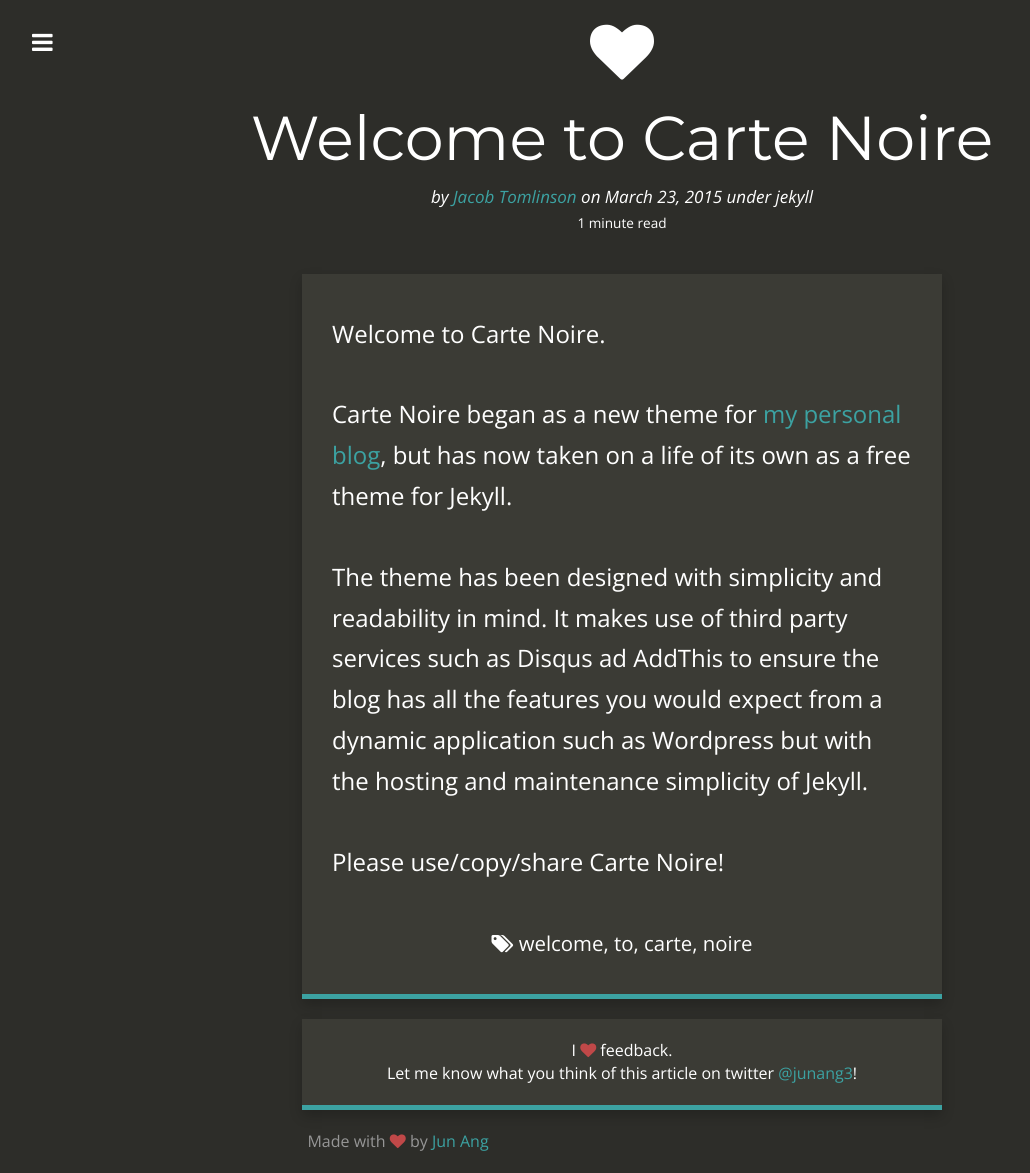
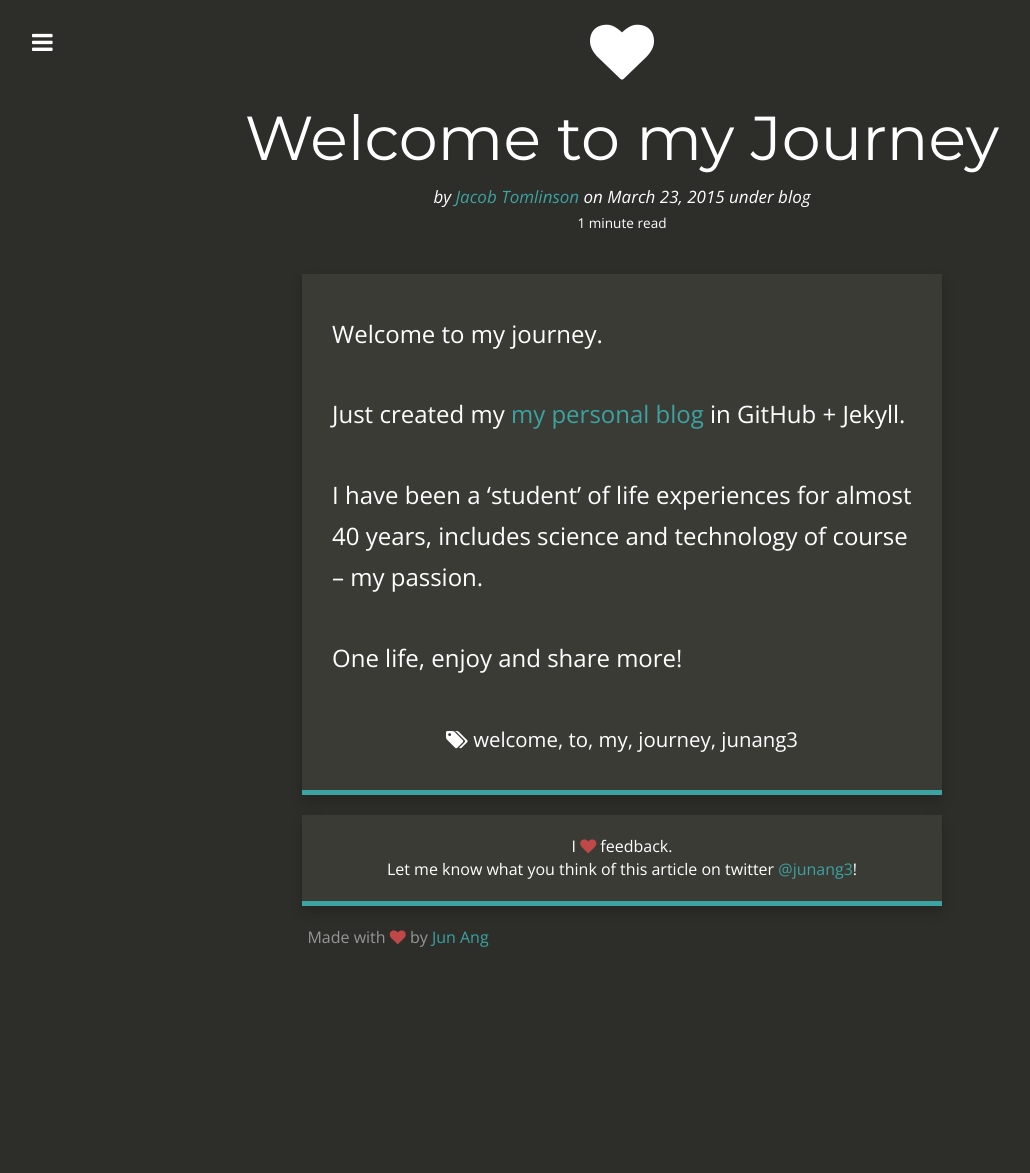
Before and after one commit to junang3/junang3.github.io, a Jekyll site: the page built from _posts/2015-03-23-welcome-to-carte-noir.md, in a window 1280 px wide. Shown: the whole page, without its empty margins (18-1048 px from the left). Built offline with Jekyll 4.4.1, drawn with Linux system fonts in a browser that asks for light colours; nearby versions of some CDN libraries; after the commit the page ends 969 px from its top, so only the background shows below that.

Commit message:
Update 2015-03-23-welcome-to-carte-noir.md

```diff
--- a/_posts/2015-03-23-welcome-to-carte-noir.md
+++ b/_posts/2015-03-23-welcome-to-carte-noir.md
@@ -1,28 +1,27 @@
 ---
 layout:     post
-title:      Welcome to Carte Noire
+title:      Welcome to my Journey
 date:       2015-03-23 15:31:19
 author:     Jacob Tomlinson
-summary:    Carte Noire is a dark blog theme for Jekyll focusing on a clear reading experience.
-categories: jekyll
+summary:    One life, enjoy the experience.
+categories: blog
 thumbnail:  heart
 tags:
  - welcome
  - to
- - carte
- - noire
+ - my
+ - journey
+ - junang3
 ---
 
-Welcome to Carte Noire.
+Welcome to my journey.
 
-Carte Noire began as a new theme for [my personal blog][1], but has now taken
-on a life of its own as a free theme for Jekyll.
+Just created my [my personal blog][1] in GitHub + Jekyll.
 
-The theme has been designed with simplicity and readability in mind. It makes
-use of third party services such as Disqus ad AddThis to ensure the blog has
-all the features you would expect from a dynamic application such as Wordpress
-but with the hosting and maintenance simplicity of Jekyll.
+I have been a 'student' of life experiences for almost 40 years, includes science and technology of course -- my passion.
 
-Please use/copy/share Carte Noire!
 
-[1]: http://www.jacobtomlinson.co.uk/
+
+One life, enjoy and share more!
+
+[1]: http://junang3.github.io/
```
